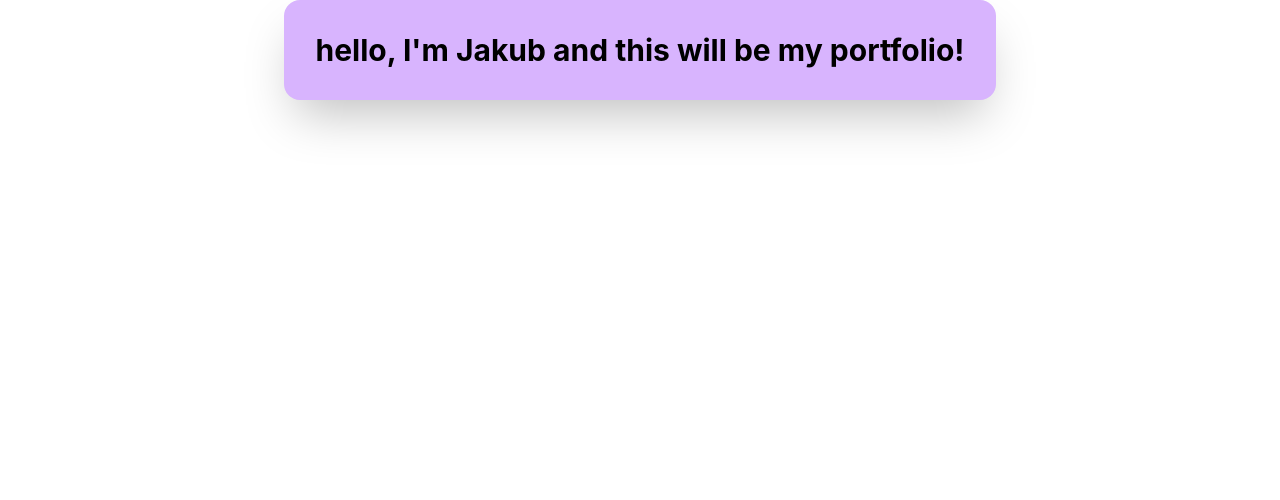
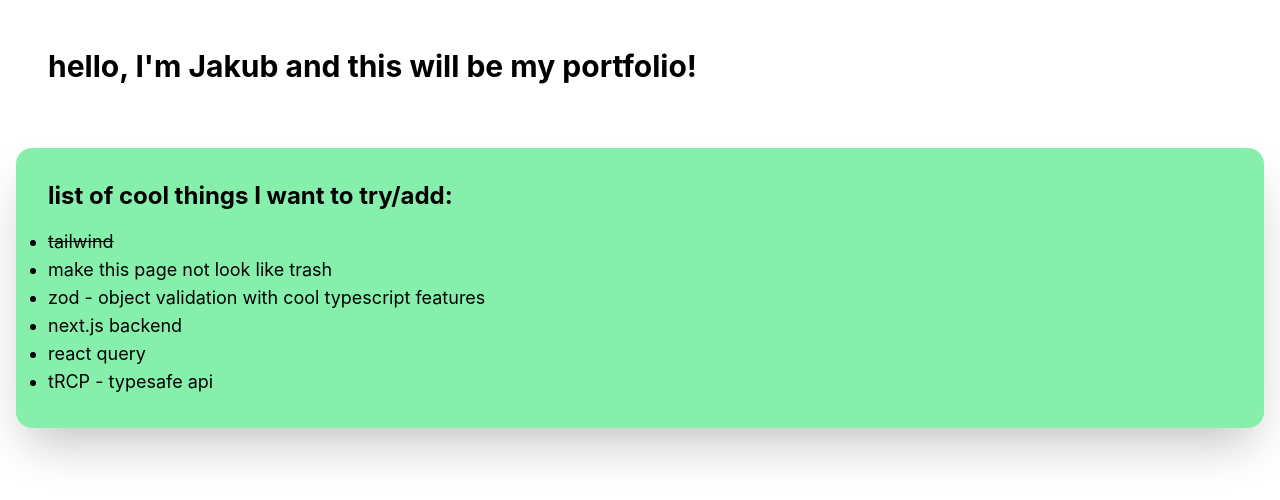
Before and after one commit to jjachowski/portfolio, a Next.js app: page / in a window 1280 px wide. Shown: the top 500 px of the page. Built offline with nearby package versions, Linux system fonts and the light colour scheme.

Commit message:
added list of things I want to add

```diff
--- a/pages/index.tsx
+++ b/pages/index.tsx
@@ -1,13 +1,26 @@
 import type { NextPage } from 'next';
-import Head from 'next/head';
-import Image from 'next/image';
 
 const Home: NextPage = () => {
   return (
-    <div className='flex justify-center'>
-      <h1 className='text-3xl font-bold p-8 bg-purple-300 rounded-2xl shadow-2xl'>
+    <div className='flex justify-center flex-col p-4'>
+      <h1 className='text-3xl font-bold p-8 '>
         {`hello, I'm Jakub and this will be my portfolio!`}
       </h1>
+      <div className='mt-8 bg-green-300 p-8 rounded-2xl shadow-2xl'>
+        <h2 className='text-2xl font-bold list-disc'>
+          list of cool things I want to try/add:
+        </h2>
+        <ul className='mt-4 list-disc text-lg'>
+          <li>
+            <s>tailwind</s>
+          </li>
+          <li>make this page not look like trash</li>
+          <li>zod - object validation with cool typescript features</li>
+          <li>next.js backend</li>
+          <li>react query</li>
+          <li>tRCP - typesafe api</li>
+        </ul>
+      </div>
     </div>
   );
 };
--- a/tailwind.config.js
+++ b/tailwind.config.js
@@ -6,6 +6,9 @@ module.exports = {
   ],
   theme: {
     extend: {},
+    listStyleType: {
+      disc: 'disc'
+    }
   },
   plugins: [],
 }
```
